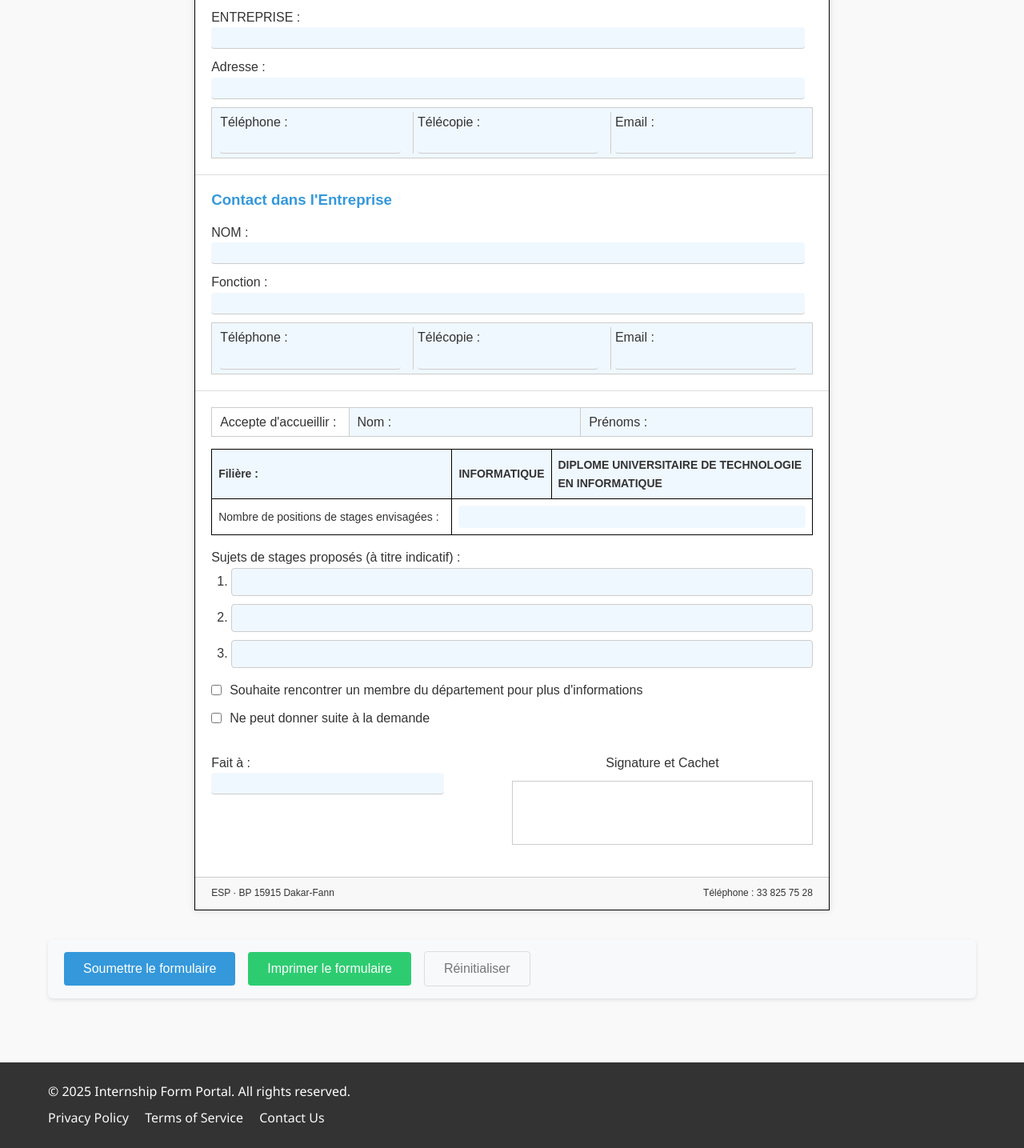
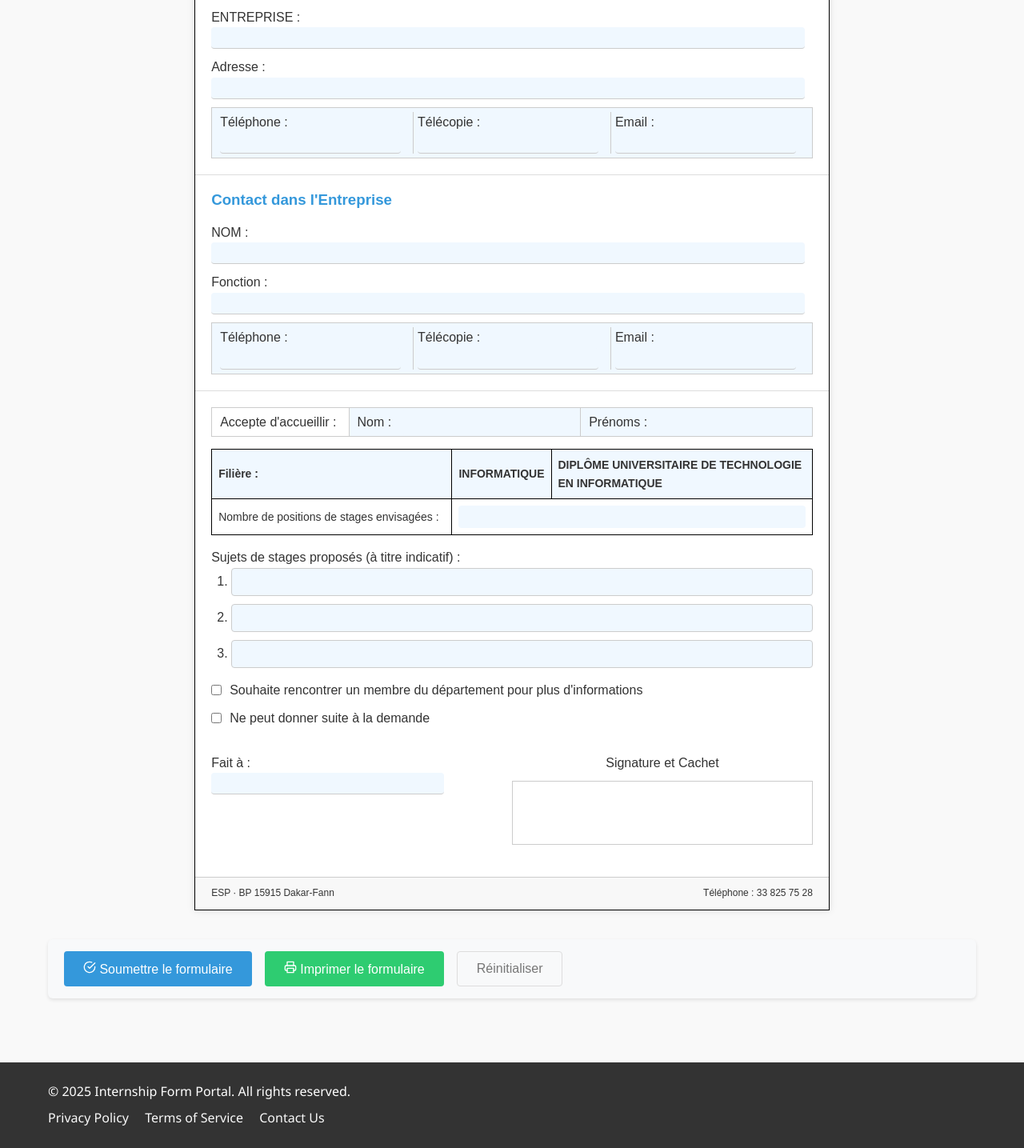
Before and after one commit to mamour-dx/formulaire-reponse-stage-esp, a Flask app: page / in a window 1280 px wide. Shown: the part 406-1841 px from the top of the page at 80% size. Run offline with Flask 3, Linux system fonts and the light colour scheme.

```diff
--- a/templates/form.html
+++ b/templates/form.html
@@ -239,7 +239,7 @@
                         <tr>
                             <th>Filière :</th>
                             <th>INFORMATIQUE</th>
-                            <th>DIPLOME UNIVERSITAIRE DE TECHNOLOGIE EN INFORMATIQUE</th>
+                            <th>DIPLÔME UNIVERSITAIRE DE TECHNOLOGIE EN INFORMATIQUE</th>
                         </tr>
                         <tr>
                             <td>Nombre de positions de stages envisagées :</td>
@@ -294,17 +294,30 @@
     </div>
 </div>
 
-<!-- Submit Button (outside of the form, will be hidden in print) -->
+<!-- Form Actions (outside of the form, will be hidden in print) -->
 <div class="form-actions no-print">
-    <button type="submit" form="internship-form" class="btn btn-primary">{{ form.submit.label.text }}</button>
-    <button type="button" class="btn btn-secondary" onclick="window.print()">Imprimer le formulaire</button>
+    <button type="submit" form="internship-form" class="btn btn-primary">
+        <svg xmlns="http://www.w3.org/2000/svg" width="16" height="16" viewBox="0 0 24 24" fill="none" stroke="currentColor" stroke-width="2" stroke-linecap="round" stroke-linejoin="round" class="icon">
+            <path d="M22 11.08V12a10 10 0 1 1-5.93-9.14"></path>
+            <polyline points="22 4 12 14.01 9 11.01"></polyline>
+        </svg>
+        {{ form.submit.label.text }}
+    </button>
+    <button type="button" class="btn btn-secondary" onclick="window.print()">
+        <svg xmlns="http://www.w3.org/2000/svg" width="16" height="16" viewBox="0 0 24 24" fill="none" stroke="currentColor" stroke-width="2" stroke-linecap="round" stroke-linejoin="round" class="icon">
+            <polyline points="6 9 6 2 18 2 18 9"></polyline>
+            <path d="M6 18H4a2 2 0 0 1-2-2v-5a2 2 0 0 1 2-2h16a2 2 0 0 1 2 2v5a2 2 0 0 1-2 2h-2"></path>
+            <rect x="6" y="14" width="12" height="8"></rect>
+        </svg>
+        Imprimer le formulaire
+    </button>
     <button type="reset" form="internship-form" class="btn btn-outline">Réinitialiser</button>
 </div>
 {% endblock %}
 
 {% block scripts %}
 <script>
-    // Print functionality and form validation
+    // Form validation and interaction
     document.addEventListener('DOMContentLoaded', function() {
         const form = document.querySelector('.internship-form');
 
```
